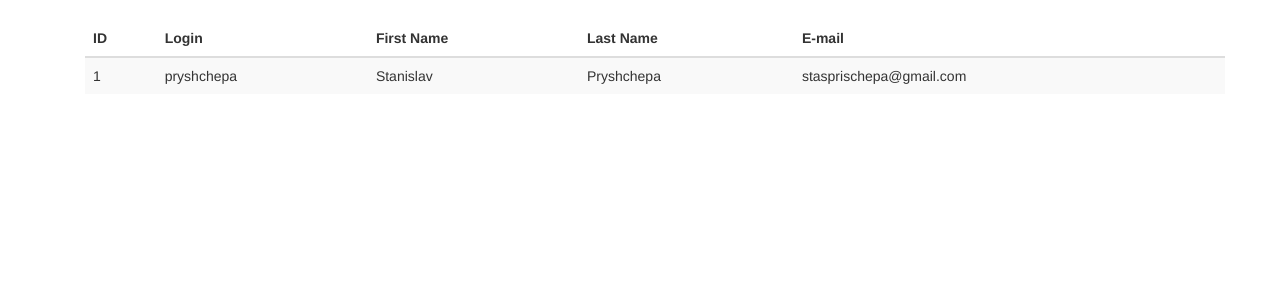
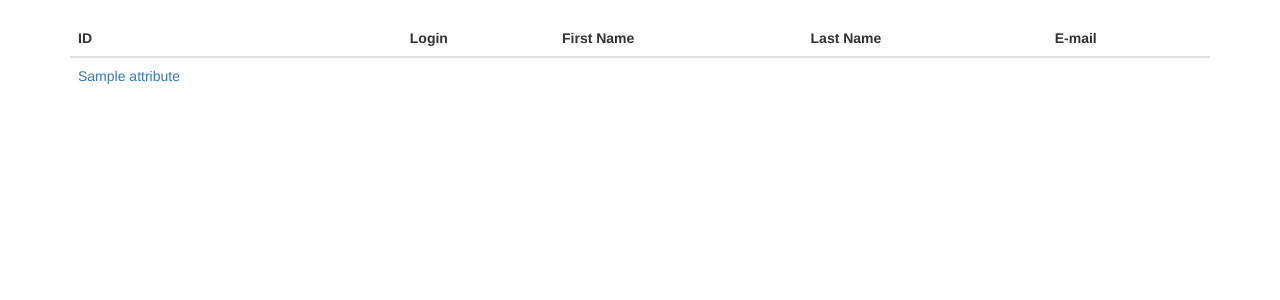
Before and after one commit to DiMukha/PythonFlaskProject_BI_Team, a Flask app: template templates/list_users.html in a window 1280 px wide. Shown: the part 52-352 px from the top of the page. Run offline with Flask 2, Linux system fonts and the light colour scheme; the template is opened without the code that fills it: most values are stand-ins (such as "Sample title", 1, 10 or a date in 2020); some libraries are stand-ins or nearby versions.

Commit message:
update render list_users.html with url to edit user

```diff
--- a/app.py
+++ b/app.py
@@ -50,7 +50,7 @@
     return render_template('login.html', user=user)
 
 
-@app.route('/update_user/', methods=['GET', 'POST'])
+@app.route('/update_user/<int:id_>', methods=['GET', 'POST'])
 def update_user(id_=1):
     attributes = ['firstname', 'lastname', 'login', 'email']
     user_data = {k: '' for k in attributes}
--- a/templates/list_users.html
+++ b/templates/list_users.html
@@ -1,28 +1,24 @@
 {% extends "index.html" %}
 {% block content %}
-
-<div class="table-responsive container">
-        <table class="table table-striped table-sm">
+        <table class="table">
           <thead>
             <tr>
-              <th>ID</th>
-              <th>Login</th>
-              <th>First Name</th>
-              <th>Last Name</th>
-              <th>E-mail</th>
+              <th scope="col">ID</th>
+              <th scope="col">Login</th>
+              <th scope="col">First Name</th>
+              <th scope="col">Last Name</th>
+              <th scope="col">E-mail</th>
             </tr>
           </thead>
           <tbody>
+          {% for user in users_data %}
             <tr>
-              <td>1</td>
-              <td>pryshchepa</td>
-              <td>Stanislav</td>
-              <td>Pryshchepa</td>
-              <td>stasprischepa@gmail.com</td>
+            {% for attribute in user %}
+              <td><a href="/update_user/{{ user[0] }}">{{ attribute }}</a></td>
+            {% endfor %}
             </tr>
-
+          {% endfor %}
           </tbody>
         </table>
-      </div>
 
 {% endblock %}
```
